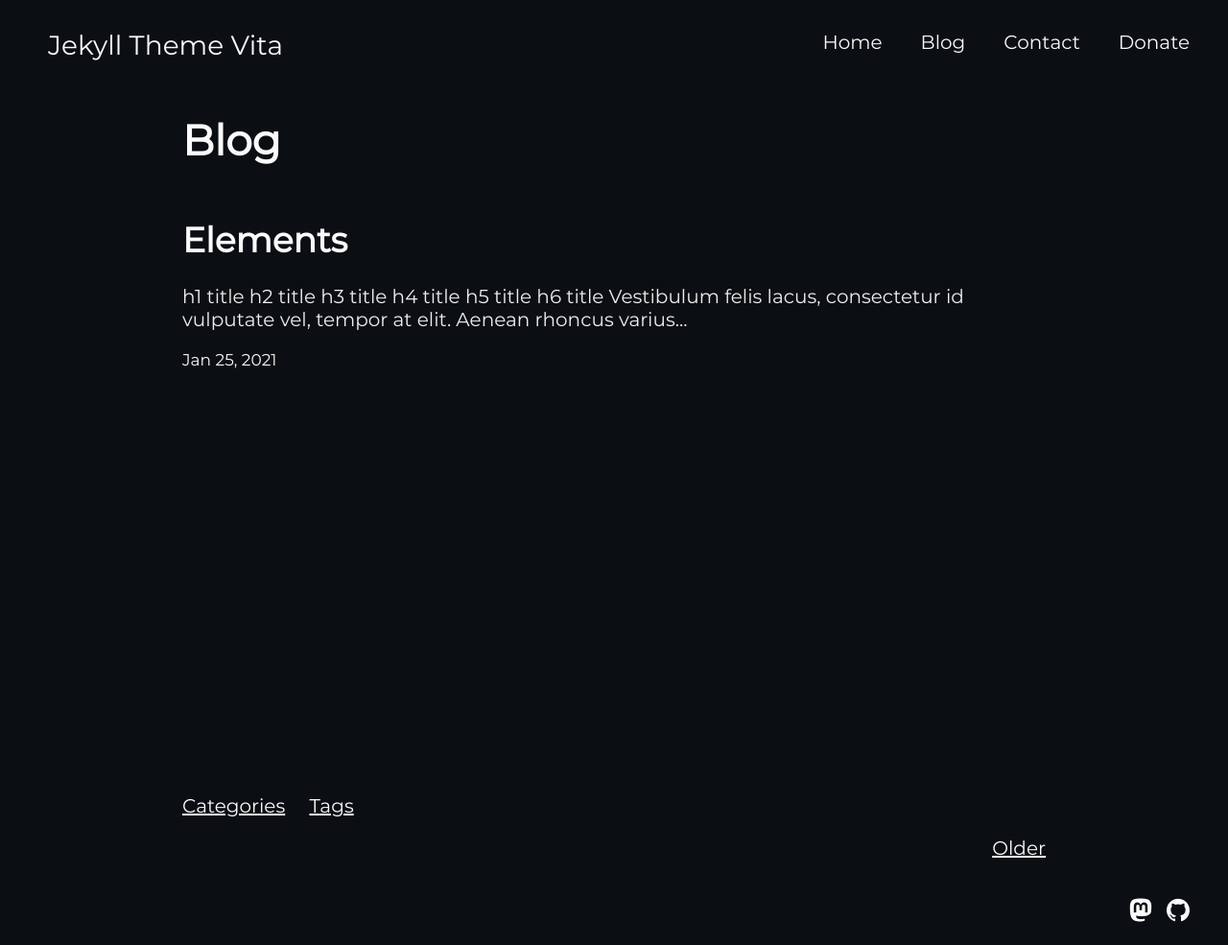
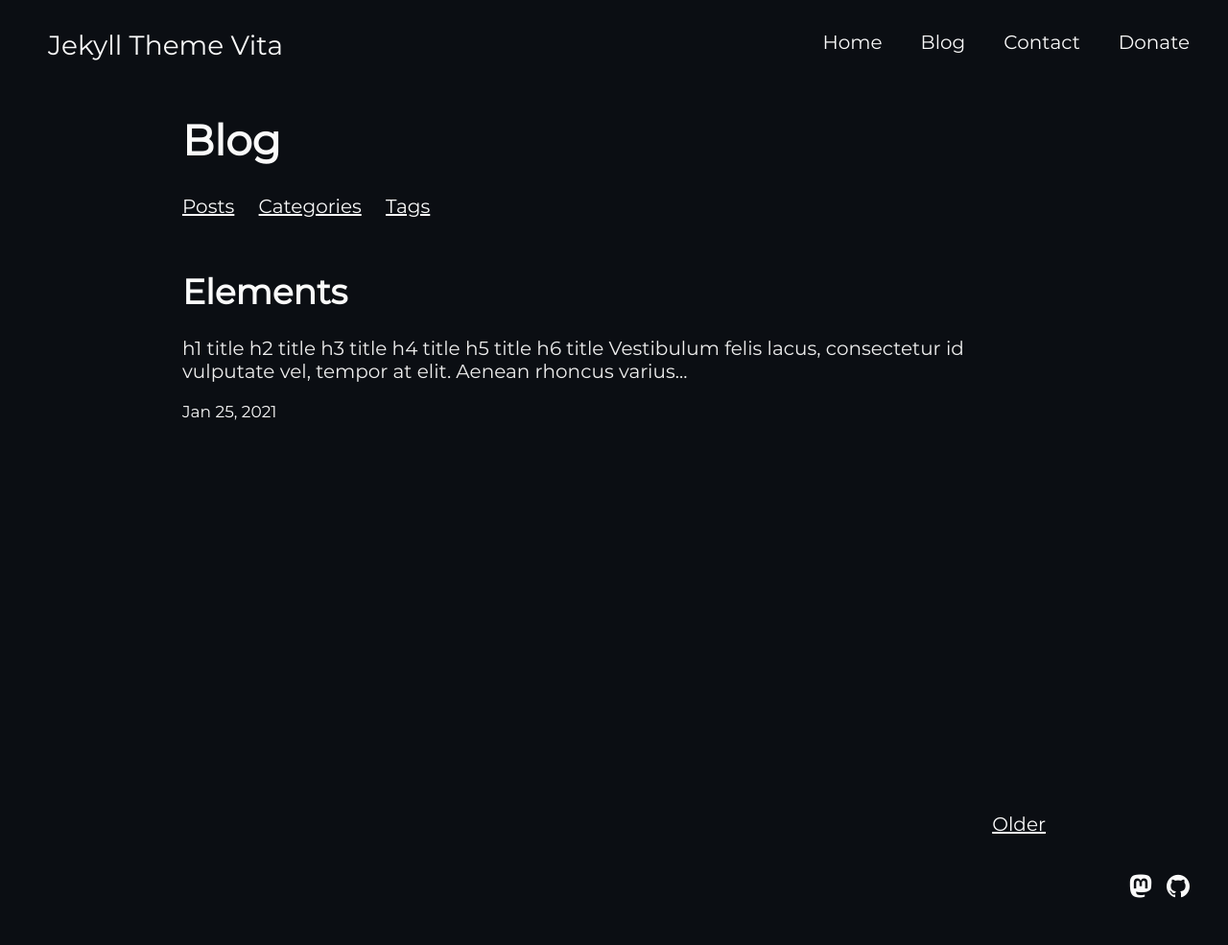
Before and after one commit to martinmorando/jekyll-theme-vita, a Jekyll site: the page built from pages/blog.md, in a window 1280 px wide. Shown: the whole page at 96% size. Built offline with Jekyll 4.4.1, drawn with Linux system fonts in a browser that asks for light colours; some web fonts are replaced; the list of posts is cut into pages by our own code; after the commit the page ends 960 px from its top, so only the background shows below that.

Commit message:
Move categories and tags link in blog page

```diff
--- a/_layouts/blog.html
+++ b/_layouts/blog.html
@@ -2,6 +2,12 @@
 layout: page
 css: blog
 ---
+
+<div id="posts-meta">
+	<a href="{{ site.baseurl }}/blog/">Posts</a>
+	<a href="{{ site.baseurl }}/blog/categories/">Categories</a>
+	<a href="{{ site.baseurl }}/blog/tags/">Tags</a>
+</div>
 
 <div id="posts-list">
 	{% for post in paginator.posts %}
@@ -19,12 +25,6 @@
 	{% endfor %}
 </div>
 
-<div id="posts-meta">
-	<a href="{{ site.baseurl }}/blog/categories/">Categories</a>
-	<a href="{{ site.baseurl }}/blog/tags/">Tags</a>
-</div>
-
-
 {% if paginator.total_pages > 1 %}
 <div id="posts-pagination">
 
--- a/assets/css/blog.sass
+++ b/assets/css/blog.sass
@@ -1,11 +1,12 @@
 ---
 ---
 
-.page-title
-    padding-bottom: 25px
+#posts-meta a
+    margin-right: 20px
 
 #posts-list
     float: left
+    padding-top: 55px
     min-height: 600px
 
 #posts-list > div
@@ -33,9 +34,6 @@
 #posts-list .date
     font-size: 0.85em
 
-#posts-meta a
-    margin-right: 20px
-
 #posts-pagination
     float: left
     margin-top: 20px
```
